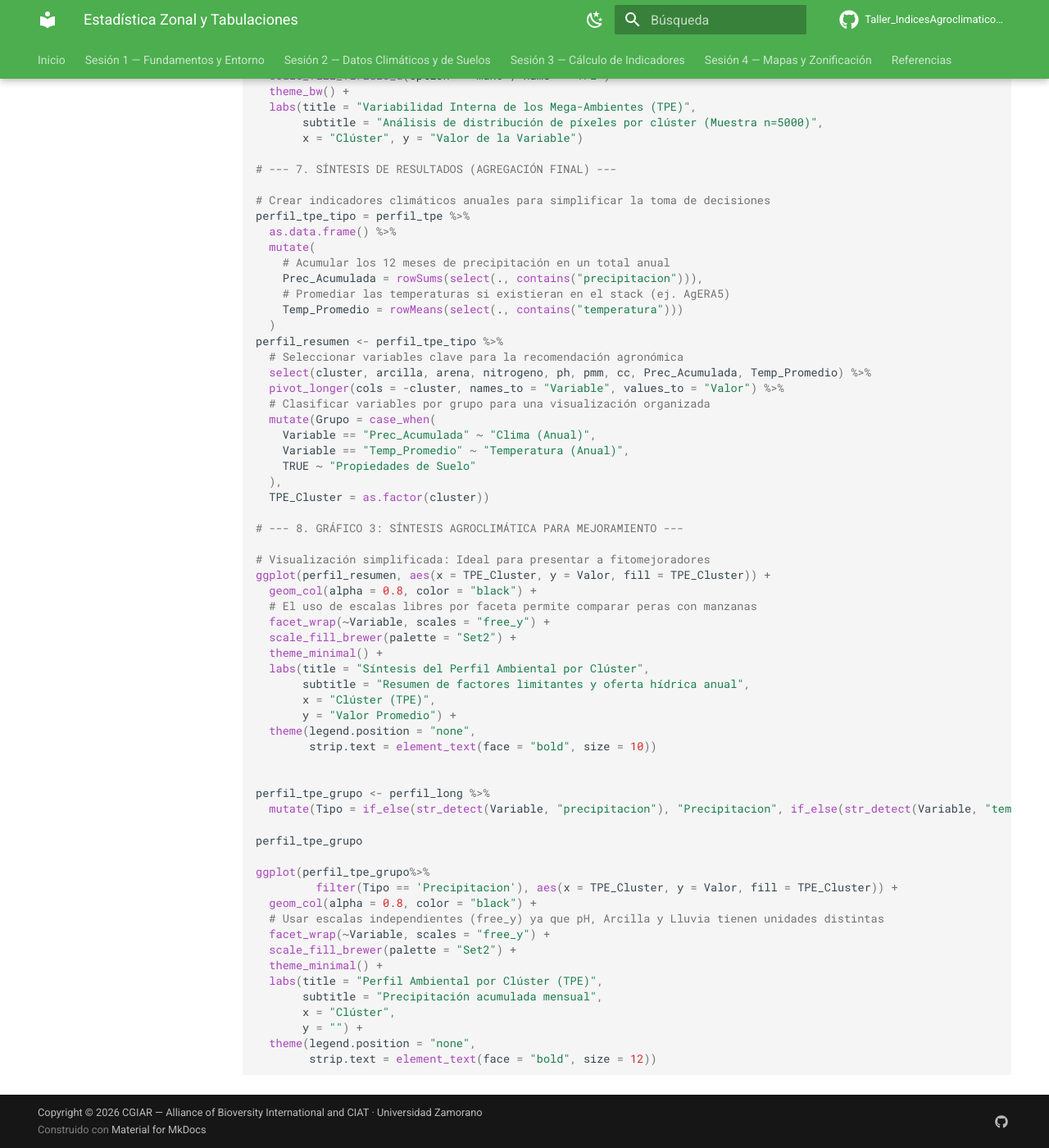
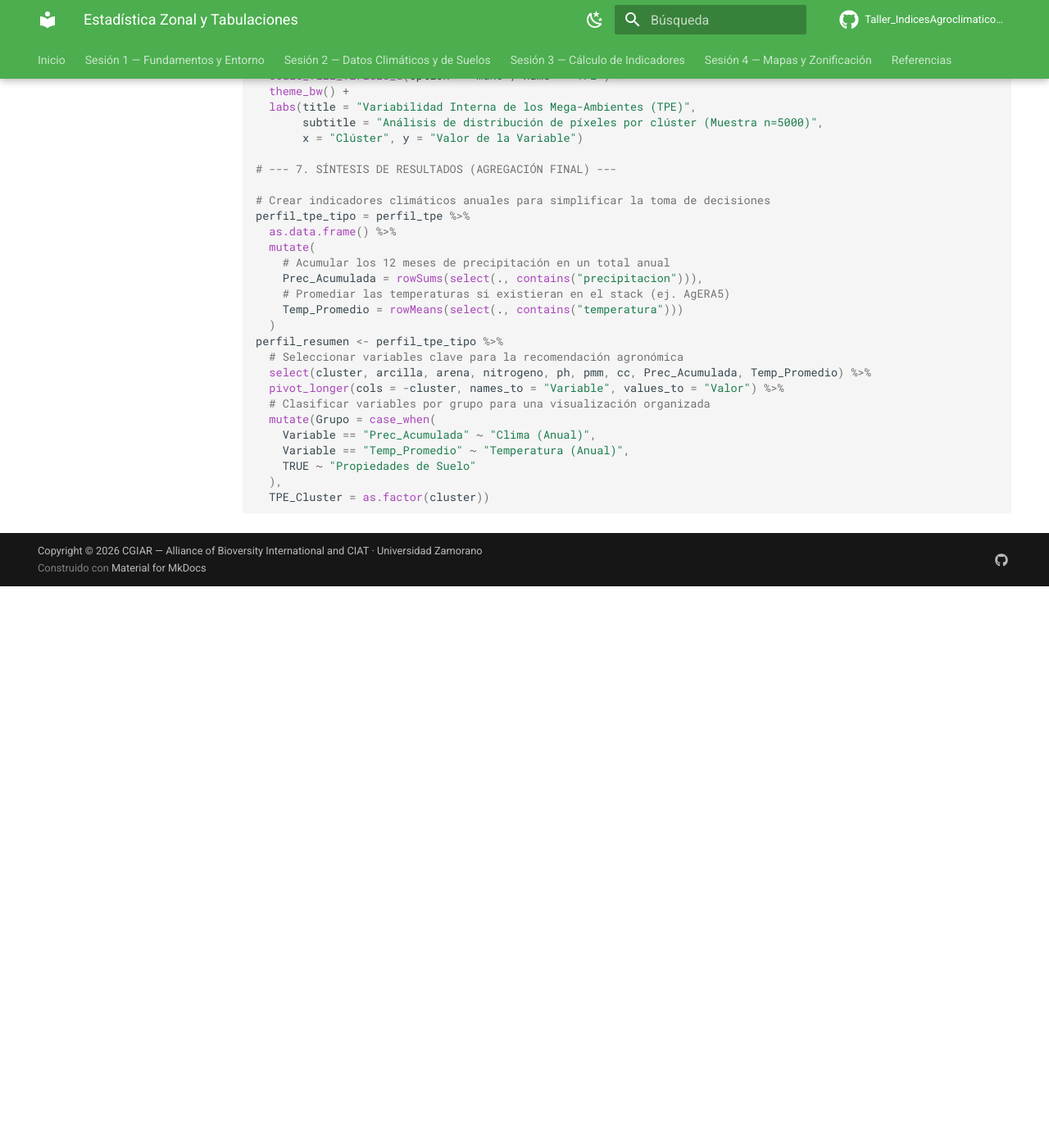
Before and after one commit to cbarriosperez/Taller_IndicesAgroclimaticos_Frijol, an MkDocs documentation site: the page built from docs/sesion4/estadistica_zonal.md, in a window 1280 px wide and 1400 px high, scrolled down 1910 px. Shown: the whole window at 82% size. Built offline with MkDocs 1.6.1 and Material for MkDocs 9.7.7, drawn with Linux system fonts in a browser that asks for light colours; after the commit the page ends 2625 px from its top, so only the background shows below that.

Commit message:
zonal script

````diff
--- a/docs/sesion4/estadistica_zonal.md
+++ b/docs/sesion4/estadistica_zonal.md
@@ -120,40 +120,5 @@ perfil_resumen <- perfil_tpe_tipo %>%
   ),
   TPE_Cluster = as.factor(cluster))
 
-# --- 8. GRÁFICO 3: SÍNTESIS AGROCLIMÁTICA PARA MEJORAMIENTO ---
-
-# Visualización simplificada: Ideal para presentar a fitomejoradores
-ggplot(perfil_resumen, aes(x = TPE_Cluster, y = Valor, fill = TPE_Cluster)) +
-  geom_col(alpha = 0.8, color = "black") +
-  # El uso de escalas libres por faceta permite comparar peras con manzanas
-  facet_wrap(~Variable, scales = "free_y") +
-  scale_fill_brewer(palette = "Set2") +
-  theme_minimal() +
-  labs(title = "Síntesis del Perfil Ambiental por Clúster",
-       subtitle = "Resumen de factores limitantes y oferta hídrica anual",
-       x = "Clúster (TPE)",
-       y = "Valor Promedio") +
-  theme(legend.position = "none",
-        strip.text = element_text(face = "bold", size = 10))
-
-
-perfil_tpe_grupo <- perfil_long %>%
-  mutate(Tipo = if_else(str_detect(Variable, "precipitacion"), "Precipitacion", if_else(str_detect(Variable, "temperatura"),"Temperatura","Suelo")))
-
-perfil_tpe_grupo
-
-ggplot(perfil_tpe_grupo%>%
-         filter(Tipo == 'Precipitacion'), aes(x = TPE_Cluster, y = Valor, fill = TPE_Cluster)) +
-  geom_col(alpha = 0.8, color = "black") +
-  # Usar escalas independientes (free_y) ya que pH, Arcilla y Lluvia tienen unidades distintas
-  facet_wrap(~Variable, scales = "free_y") +
-  scale_fill_brewer(palette = "Set2") +
-  theme_minimal() +
-  labs(title = "Perfil Ambiental por Clúster (TPE)",
-       subtitle = "Precipitación acumulada mensual",
-       x = "Clúster",
-       y = "") +
-  theme(legend.position = "none",
-        strip.text = element_text(face = "bold", size = 12))
 
 ```
````
